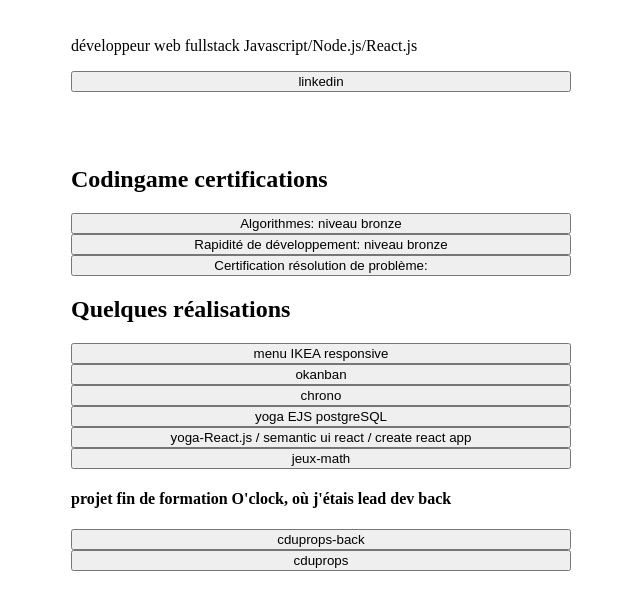
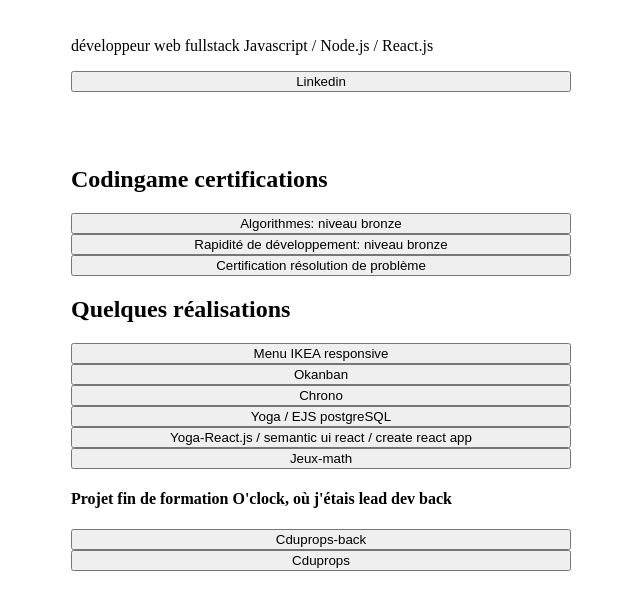
Before and after one commit to patrickletourneux/portfolio-PLX-OVH, a website: page public/index.html in a window 1280 px wide. Shown: the part 77-686 px from the top of the page, without its empty margins (319-959 px from the left). Drawn offline with Linux system fonts and the light colour scheme.

Commit message:
modif some uppercaseletter

```diff
--- a/public/index.html
+++ b/public/index.html
@@ -5,19 +5,19 @@
     <meta http-equiv="X-UA-Compatible" content="IE=edge">
     <meta name="viewport" content="width=device-width, initial-scale=1.0">
     <link rel="stylesheet" href="./css/style.css">
-    <title>Patrick Letourneux VPS OVH</title>
+    <title>Patrick Letourneux</title>
 
 </head>
 <br>
     <h1>Patrick Letourneux</h1>
-    <p>développeur web fullstack Javascript/Node.js/React.js</p>
+    <p>développeur web fullstack Javascript / Node.js / React.js</p>
     <a
         href="https://www.linkedin.com/in/patrick-letourneux/"
         target="_blank">
         <button
             id="linkedin"
         >
-            linkedin
+            Linkedin
         </button>
     </a>
 </br>
@@ -48,7 +48,7 @@
         <button
             id="Codingame-probleme"
         >
-        Certification résolution de problème:
+        Certification résolution de problème
         </button>
     </a>
 
@@ -59,7 +59,7 @@
         <button
             id="IKEA"
         >
-        menu IKEA responsive
+        Menu IKEA responsive
         </button>
     </a>
     <a
@@ -68,7 +68,7 @@
         <button
             id="okanban"
         >
-        okanban
+        Okanban
         </button>
     </a>
     <a
@@ -77,7 +77,7 @@
         <button
             id="chrono"
         >
-        chrono
+        Chrono
         </button>
     </a>
     <a
@@ -86,7 +86,7 @@
         <button
             id="yoga-EJS-postgreSQL"
         >
-        yoga EJS postgreSQL
+        Yoga / EJS postgreSQL
         </button>
     </a>
     <a
@@ -95,7 +95,7 @@
         <button
             id="yoga-reactjs"
         >
-        yoga-React.js / semantic ui react / create react app
+        Yoga-React.js / semantic ui react / create react app
         </button>
     </a>
     <a
@@ -104,17 +104,17 @@
         <button
             id="jeux-math"
         >
-        jeux-math
+        Jeux-math
         </button>
     </a>
-    <h4>projet fin de formation O'clock, où j'étais lead dev back</h4>
+    <h4>Projet fin de formation O'clock, où j'étais lead dev back</h4>
     <a
         href="http://54.37.154.200:10000/api-docs/#/"
         target="_blank">
         <button
             id="cduprops-back"
         >
-        cduprops-back
+        Cduprops-back
         </button>
     </a>
     <a
@@ -123,7 +123,7 @@
         <button
             id="cduprops"
         >
-        cduprops
+        Cduprops
         </button>
     </a>
 
```
